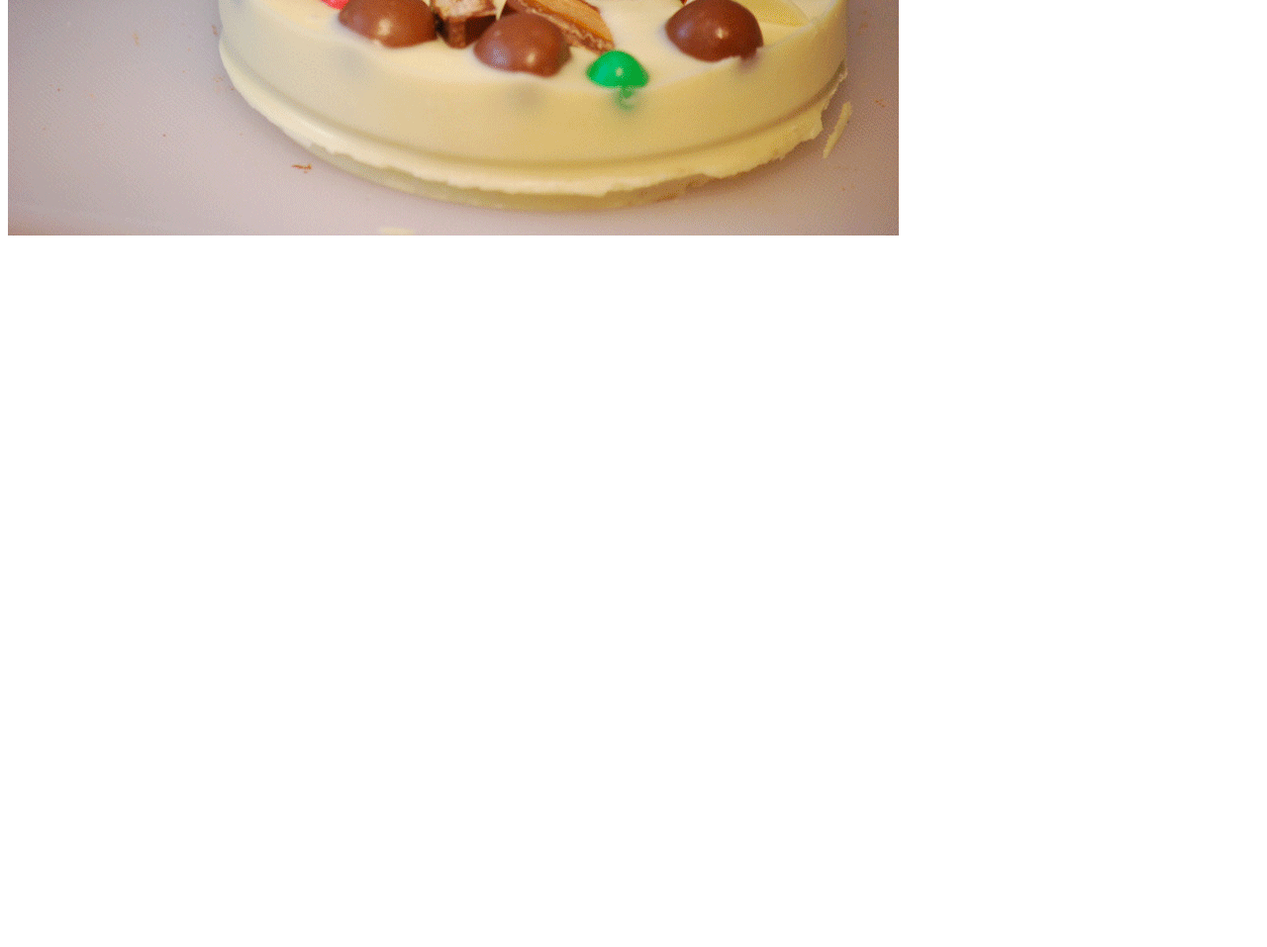
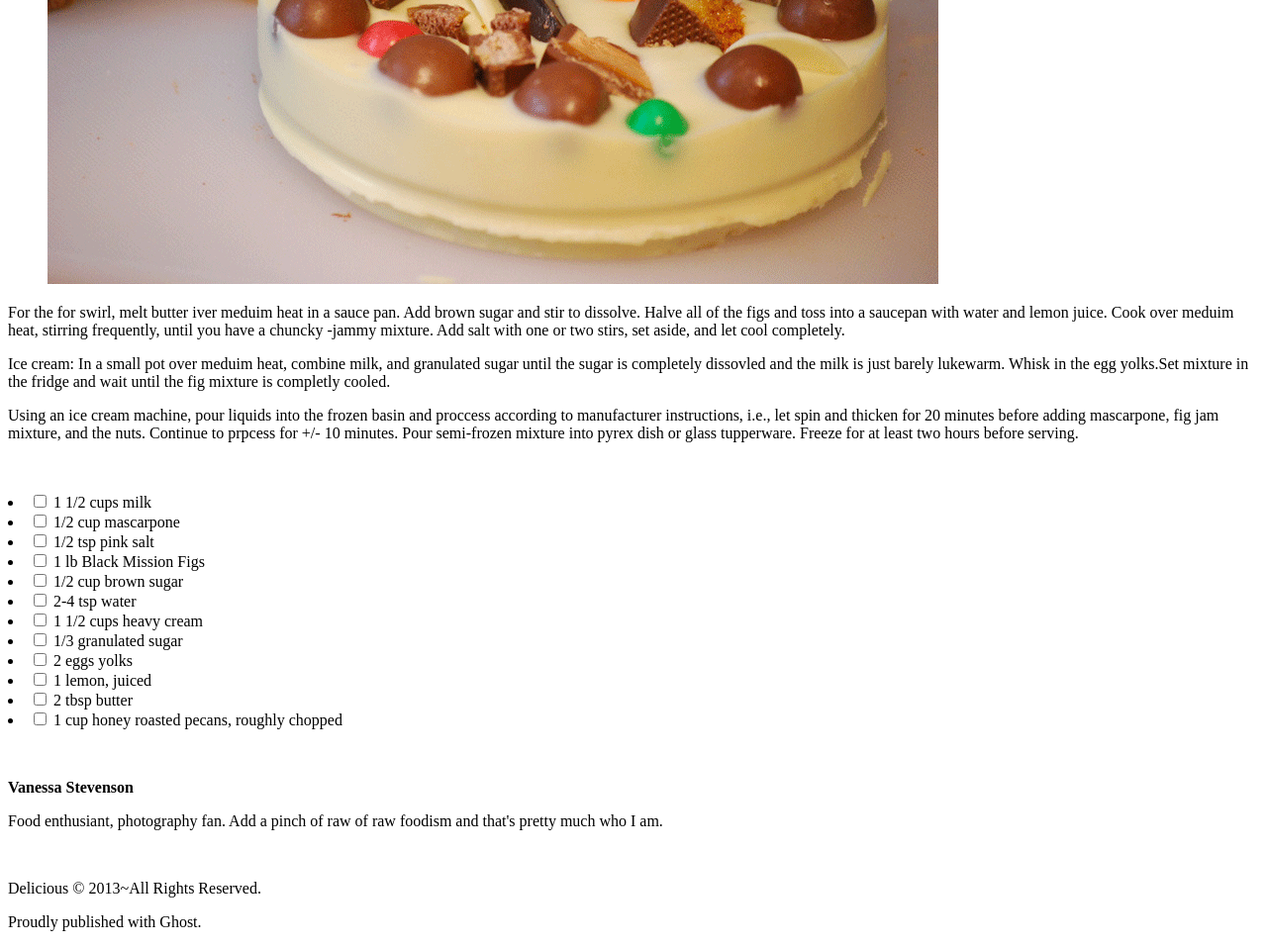
Before and after one commit to marisstoledo/choclate-pizza, a plain HTML site: page index.html in a window 1280 px wide. Shown: the part 500-1457 px from the top of the page at 99% size. Before the commit the page ends 800 px from the top, so only its background shows below. Drawn offline with Linux system fonts and the light colour scheme; files whose address does not match are found by name; a web font is replaced by a local one.

Commit message:
added more to html plus images

```diff
--- a/index.html
+++ b/index.html
@@ -3,8 +3,12 @@
 <head>
     <meta charset="UTF-8">
     <meta name="viewport" content="width=device-width, initial-scale=1.0">
-    <title>choclate pizza</title>
+    <title>Chocolate Pizza</title>
+    <link href="https://fonts.googleapis.com/css?family=Patrick=Hand=SC|Yellowtail?Oswald"
+    rel="stylesheet">
     <link rel="style.css" href="style.css">
+    <link rel="style.css" href="style.css">
+
 </head>
 <body>
     <header>
@@ -33,21 +37,136 @@
 
     <main>
 
-        <section>
-<header>chocolate pizza</header>
+        <section class="deck col-1 separator-top"></section>
+        <div class="card">
+            <header>
+<h1>chocolate pizza</h1>
+<strong>Posted on 15 Dec 2013 /
+    Deserts</strong>
+</header>
         </section>
+        <figure>
  <img src="./images/choco-pizza.png" alt="chocolate pizza">
-        <section>
+</figure>
+</div>
+        <section class="deck-col1">
+            <div class="copy">
+                <div class="copy">
+                    <p>
+                        For the for swirl, melt butter iver meduim heat in a sauce pan. Add brown sugar and stir to dissolve. Halve all of the figs and toss into a saucepan with water and lemon juice. Cook over meduim heat, stirring frequently, until you have a chuncky -jammy mixture. Add salt with one or two stirs, set aside, and let cool completely.
+                    </p>
+
+                    <p>
+                        Ice cream: In a small pot over meduim heat, combine milk, and granulated sugar until the sugar is completely dissovled and the milk is just barely lukewarm. Whisk in the egg yolks.Set mixture in the fridge and wait until the fig mixture is completly cooled.
+                    </p>
+
+                    <p>
+                        Using an ice cream machine, pour liquids into the frozen basin and proccess according to manufacturer instructions, i.e., let spin and thicken for 20 minutes before adding mascarpone, fig jam mixture, and the nuts. Continue to prpcess for +/- 10 minutes. Pour semi-frozen mixture into  pyrex dish or glass tupperware. Freeze for at least two hours before serving.
+                    </p>
+
 
         </section>
 
-        <section>
-
+        <section class="deck col-1">
+            <div class="card bgimage">
+<figure>
+    <img scr="images/list-bg.png" />
+</figure>
+           <div class="recipe">
+               <li>
+                   <label>
+                       <input type="checkbox" />
+                       <span>1 1/2 cups milk</span>
+                   </label>
+               </li>
+               <li>
+                   <label>
+                    <input type="checkbox" />
+                    <span>1/2 cup mascarpone</span>
+                   </label>
+               </li>
+               <li>
+                <label>
+                 <input type="checkbox" />
+                 <span>1/2 tsp pink salt</span>
+                </label>
+            </li>
+            <li>
+                <label>
+                 <input type="checkbox" />
+                 <span>1 lb Black Mission Figs</span>
+                </label>
+            </li>
+            <li>
+                <label>
+                 <input type="checkbox" />
+                 <span>1/2 cup brown sugar</span>
+                </label>
+            </li>
+            <li>
+                <label>
+                 <input type="checkbox" />
+                 <span>2-4 tsp water</span>
+                </label>
+            </li>
+            <li>
+                <label>
+                 <input type="checkbox" />
+                 <span>1 1/2 cups heavy cream</span>
+                </label>
+            </li>
+            <li>
+                <label>
+                 <input type="checkbox" />
+                 <span>1/3 granulated sugar</span>
+                </label>
+            </li>
+            <li>
+                <label>
+                 <input type="checkbox" />
+                 <span>2 eggs yolks</span>
+                </label>
+            </li>
+            <li>
+                <label>
+                 <input type="checkbox" />
+                 <span>1 lemon, juiced</span>
+                </label>
+            </li>
+            <li>
+                <label>
+                 <input type="checkbox" />
+                 <span>2 tbsp butter</span>
+                </label>
+            </li>
+            <li>
+                <label>
+                 <input type="checkbox" />
+                 <span>1 cup honey roasted pecans, roughly chopped</span>
+                </label>
+            </li>
         </section>
+        <section class="deck col-1">
+            <div class="van-pic">
+<figure>
+    <img scr="images/van-pic.png" />
+</figure>
+<strong>Vanessa Stevenson</strong>
+<p>
+Food enthusiant, photography fan. Add a pinch of raw of raw foodism and that's pretty much who I am.
+</p>
+ </section>
+ <section class="deck col-1">
+    <div class="logo-pic">
+<figure>
+<img scr="images/logo.png" />
+</figure>
+</section>
     </main>
 
     <footer>
-
+<P> Delicious &#169; 2013~All Rights Reserved.</P>
+<p>Proudly published with Ghost.</p>
     </footer>
 </body>
 </html>
--- a/style.css
+++ /dev/null
@@ -1,3 +0,0 @@
-{body
-background: purple;
-}
```
